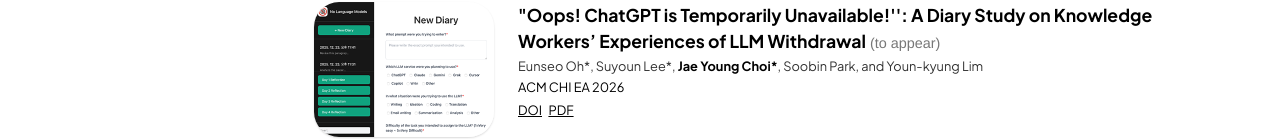
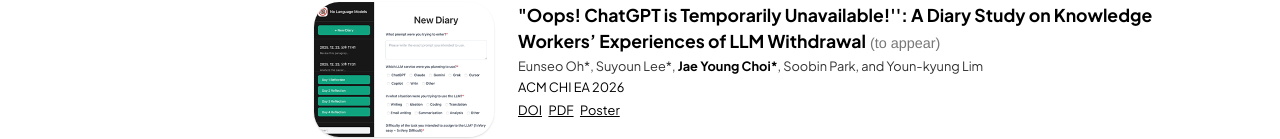
Before and after one commit to jaeyoungchoi1/jaeyoungchoi1.github.io, a React (Vite) app: page / in a window 1280 px wide. Shown: the part 666-805 px from the top of the page. Built offline with nearby package versions, Linux system fonts and the light colour scheme.

Commit message:
nollm poster

```diff
--- a/src/components/sections/PublicationSection.jsx
+++ b/src/components/sections/PublicationSection.jsx
@@ -27,6 +27,7 @@
       links: [
         { label: "DOI", url: "https://doi.org/10.1145/3772363.3798382" },
         { label: "PDF", url: "/chiea26-212 (3).pdf"},
+        { label: "Poster", url: "/nollm-poster.pdf"},
       ]
     },
     {
```
Also changed, not shown: 1 other file (tests, documents, lock files or other folders).
